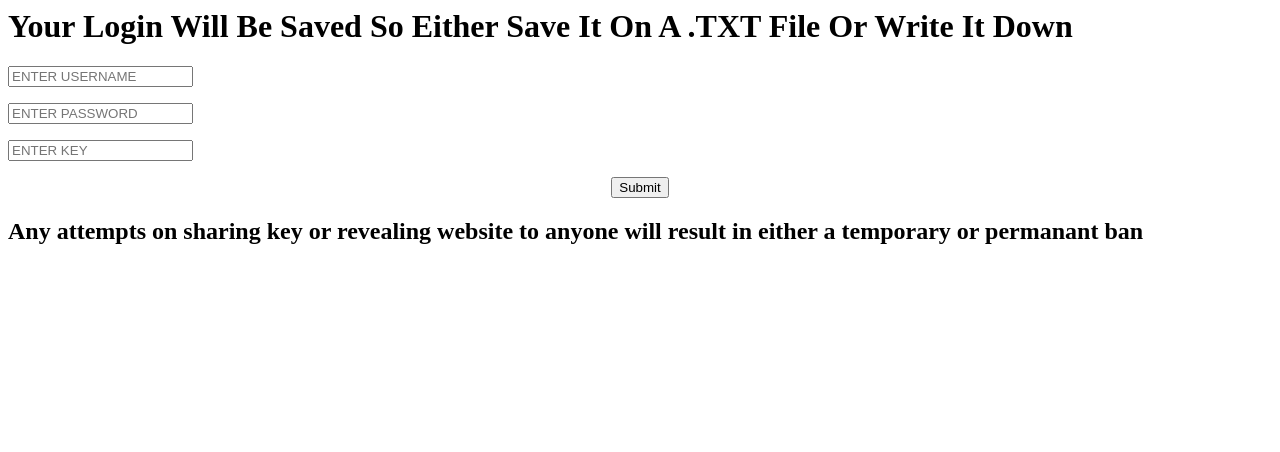
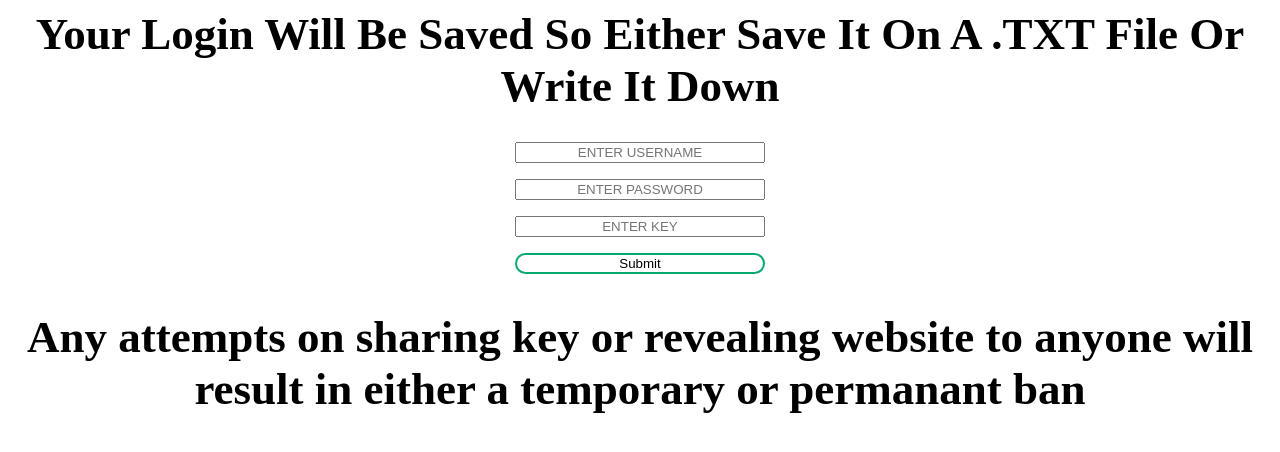
Before and after one commit to Mortemdeath/Magz, a plain HTML site: page index.html in a window 1280 px wide. Drawn offline with Linux system fonts and the light colour scheme.

Commit message:
Update index.html

```diff
--- a/index.html
+++ b/index.html
@@ -1,7 +1,34 @@
 <html>
 <head>
 	<meta name="viewport" content="width=device-width, initial-scale=1">
-  <style src="style.css"></style>
+  <style>
+	  #Login_Info {
+		text-align: center;
+}
+input {
+	display: block;
+	margin: 0 auto;
+  width: 250px;
+}
+#Text {
+  text-align: center;
+  font-size: 45px;
+}
+
+
+button {
+  border-radius: 12px;
+  background-color: white;
+  color: black;
+  border: 2px solid #04AA6D; /* Green */
+  width: 250px;
+}
+button:hover {
+  background-color: #04AA6D; /* Green */
+  color: white;
+   box-shadow: 0 8px 16px 0 rgba(0,0,0,0.2), 0 6px 20px 0 rgba(0,0,0,0.19);
+}
+  </style>
 </head>
 <body>
 	<div class="Login">
@@ -20,5 +47,22 @@
 		<h2 id="Text">Any attempts on sharing key or revealing website to anyone will result in either a temporary or permanant ban
 		</h2>
 	</div>
+
+
+
+
+
+
+
+
+
+
+
+
+
+	<style>
+
+	</style>
+
 </body>
 </html>
```
